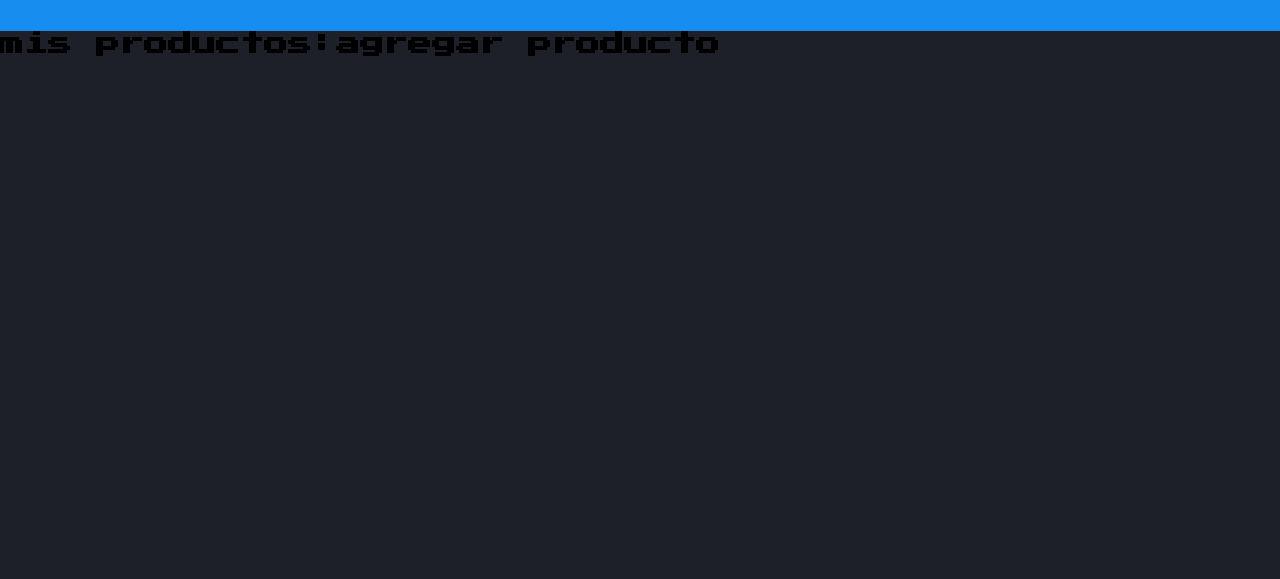
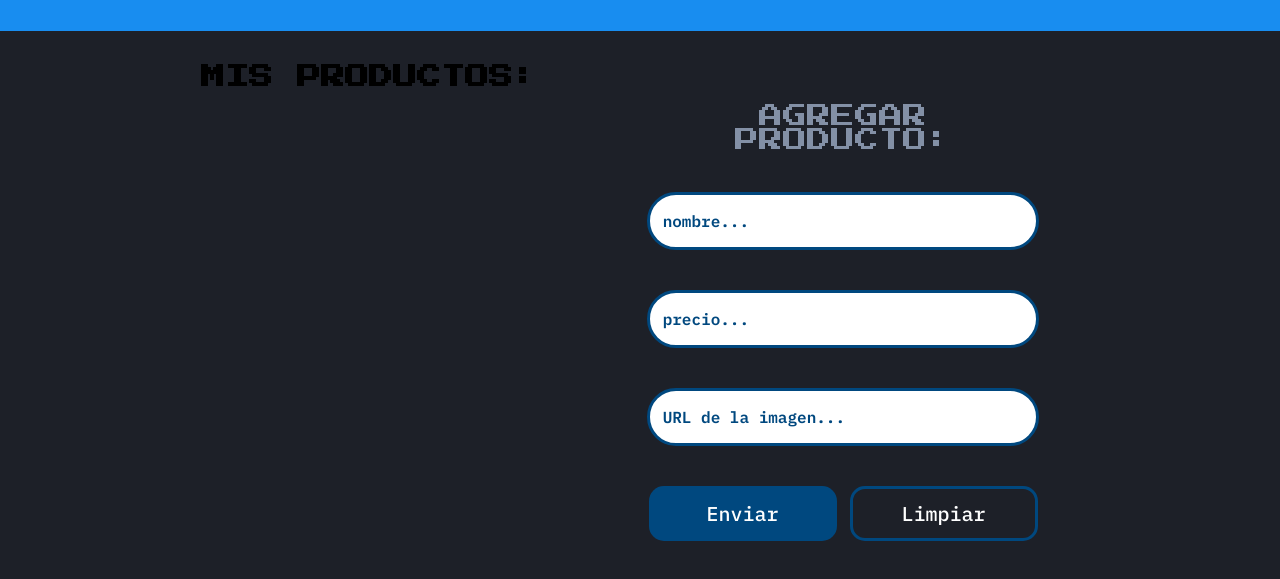
Before and after one commit to neolinkDev/alurageek, a website: page index.html in a window 1280 px wide. Shown: the part 65-644 px from the top of the page. Drawn offline with Linux system fonts and the light colour scheme.

Commit message:
Add HTML & CSS to the form section

```diff
--- a/index.html
+++ b/index.html
@@ -29,7 +29,68 @@
     </section>
 
     <section class="form-section">
-      <h2>agregar producto</h2>
+      <div class="form-section__container">
+        <h2>agregar producto:</h2>
+
+        <form class="product-form">
+
+          <div class="product-form__group">
+
+            <input
+              type="text"
+              id="product-name"
+              class="product-form__input"
+              name="name"
+              placeholder="nombre..."
+              required
+              aria-required="true"
+            >
+          </div>
+
+          <div class="product-form__group">
+            <input
+              type="number"
+              id="product-price"
+              class="product-form__input"
+              name="price"
+              placeholder="precio..."
+              required
+              aria-required="true"
+            >
+          </div>
+
+          <div class="product-form__group">
+            <input
+              type="url"
+              id="product-image"
+              class="product-form__input"
+              name="image"
+              placeholder="URL de la imagen..."
+              required
+              aria-required="true"
+            >
+          </div>
+
+          <div class="product-form__actions">
+
+            <button
+              type="submit"
+              class="product-form__button product-form__button--submit"
+            >
+              Enviar
+            </button>
+
+            <button
+              type="reset"
+              class="product-form__button product-form__button--reset"
+            >
+              Limpiar
+            </button>
+
+          </div>
+        </form>
+
+      </div>
     </section>
 
   </main>
--- a/src/styles/base.css
+++ b/src/styles/base.css
@@ -6,7 +6,7 @@
   --border-color: #00487f;
   --azul-claro: #34b5ff;
   --gris-oscuro: #313641;
-  /* --white-color: #; */
+  --white-color: #fff;
 }
 
 html {
@@ -49,3 +49,7 @@ h1,
 h2 {
   font-family: "Press Start 2P", system-ui;
 }
+
+h2 {
+  text-transform: uppercase;
+}
--- a/src/styles/header/header.css
+++ b/src/styles/header/header.css
@@ -4,6 +4,7 @@
   display: flex;
   align-items: center;
   justify-content: center;
+  margin-bottom: 3.3rem;
 }
 
 .header__container {
@@ -27,10 +28,19 @@
 main {
   display: flex;
   flex-direction: column-reverse;
+  gap: 5.8rem;
 }
 
 @media (min-width: 768px) {
   main {
+    /* align-items: center; */
+    justify-content: center;
     flex-direction: row;
+    gap: 3.5rem;
   }
 }
+@media (min-width: 1024px) {
+  main {
+    gap: 7rem;
+  }
+}
--- a/src/styles/main.css
+++ b/src/styles/main.css
@@ -1,2 +1,4 @@
 @import './base.css';
 @import './header/header.css';
+@import './sections/products-section.css';
+@import './sections/form-section.css';
--- /dev/null
+++ b/src/styles/sections/form-section.css
@@ -0,0 +1,120 @@
+
+
+
+.form-section__container {
+  min-height: 517px;
+  padding: 2.5rem;
+}
+@media (min-width: 430px) {
+  .form-section__container {
+    min-width: 430px;
+    padding: 4rem;
+  }
+}
+@media (min-width: 768px) {
+  .form-section__container {
+    max-width: 472px;
+  }
+}
+
+.form-section h2 {
+  font-weight: 400;
+  color: var(--tertiary-color);
+  font-size: 2.4rem;
+  line-height: 24px;
+  text-align: center;
+  margin-bottom: 4rem;
+}
+
+.product-form {
+  display: flex;
+  flex-direction: column;
+  gap: 4rem;
+  align-items: center;
+
+}
+
+.product-form__input {
+  width: 295px;
+  height: 58px;
+  border-radius: 30px;
+  /* border: none; */
+  border: 3px solid var(--border-color);
+  outline: none;
+  padding-left: 12.64px;
+
+}
+
+.product-form__input:focus {
+  /* outline: none; */
+  box-shadow: 0 0 0 0.4rem var(--azul-claro);
+}
+
+@media (min-width: 430px) {
+  .product-form__input {
+    width: 350px;
+  }
+}
+@media (min-width: 768px) {
+  .product-form__input {
+    width: 392px;
+  }
+}
+
+.product-form__input::placeholder {
+  font-weight: 600;
+  line-height: 20.8px;
+  font-size: 1.6rem;
+  color: var(--border-color);
+}
+
+.product-form__actions {
+  display: flex;
+  gap: 1.3rem;
+
+}
+
+.product-form__button {
+  border-radius: 15px;
+  font-weight: 500;
+  font-size: 2rem;
+  line-height: 26px;
+  text-align: center;
+  width: 140px;
+  height: 55px;
+  user-select: none;
+  cursor: pointer;
+  transition: background-color 0.3s ease, color 0.3s ease, border 0.3s ease;
+}
+
+@media (min-width: 430px) {
+  .product-form__button {
+    width: 164px;
+  }
+}
+@media (min-width: 768px) {
+  .product-form__button {
+    width: 188px;
+  }
+}
+
+.product-form__button--submit {
+  border: none;
+  color: var(--white-color);
+  background-color: var(--border-color);
+}
+.product-form__button--submit:hover {
+  background: var(--azul-claro);
+  color: var(--secondary-color);
+}
+
+.product-form__button--reset {
+  border: 3px solid var(--border-color);
+  color: var(--white-color);
+  background: transparent;
+}
+.product-form__button--reset:hover {
+  color: var(--secondary-color);
+  border: 3px solid var(--azul-claro);
+  background: var(--azul-claro);
+}
--- /dev/null
+++ b/src/styles/sections/products-section.css
@@ -0,0 +1,8 @@
+
+
+
+
+
+/* .products-section h2 {
+  font-weight: 400;
+} */
```
